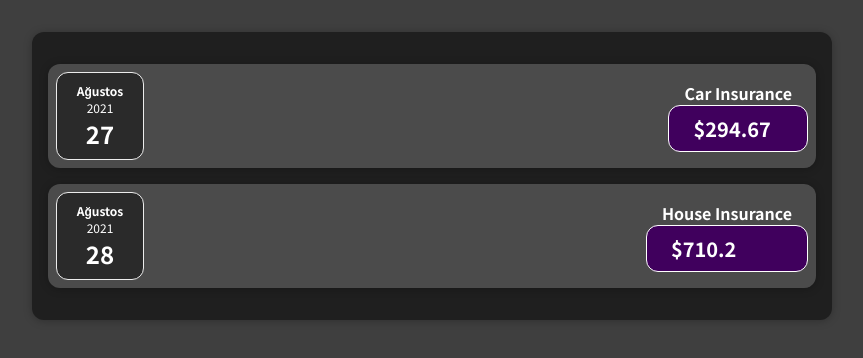
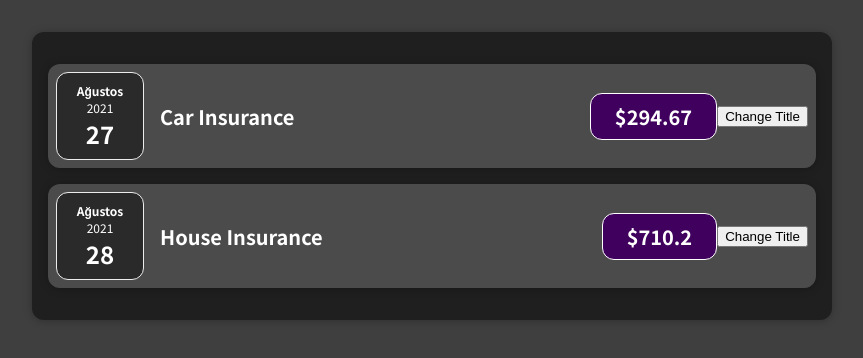
Before and after one commit to ismailharmanda/Expenses, a JavaScript app: page / in a window 1280 px wide. Shown: the top 358 px of the page, without its empty margins (208-1071 px from the left). Built offline with nearby package versions, Linux system fonts and the light colour scheme.

Commit message:
typo in className, onClick test

```diff
--- a/src/components/Expenses/ExpenseItem.js
+++ b/src/components/Expenses/ExpenseItem.js
@@ -2,16 +2,17 @@
 import Card from "../UI/Card";
 import "./ExpenseItem.css";
 const ExpenseItem = (props) => {
+  const clickHandler = () => {
+    console.log("clicked");
+  };
   return (
     <Card className="expense-item">
       <ExpenseDate date={props.date} title={props.title} day={props.day} />
-      <div
-        className="expense-item__descr
-      ption"
-      >
+      <div className="expense-item__description">
         <h2>{props.title}</h2>
         <div className="expense-item__price">${props.amount}</div>
       </div>
+      <button onClick={clickHandler}>Change Title</button>
     </Card>
   );
 };
```
Also changed, not shown: 1 other file (tests, documents, lock files or other folders).
